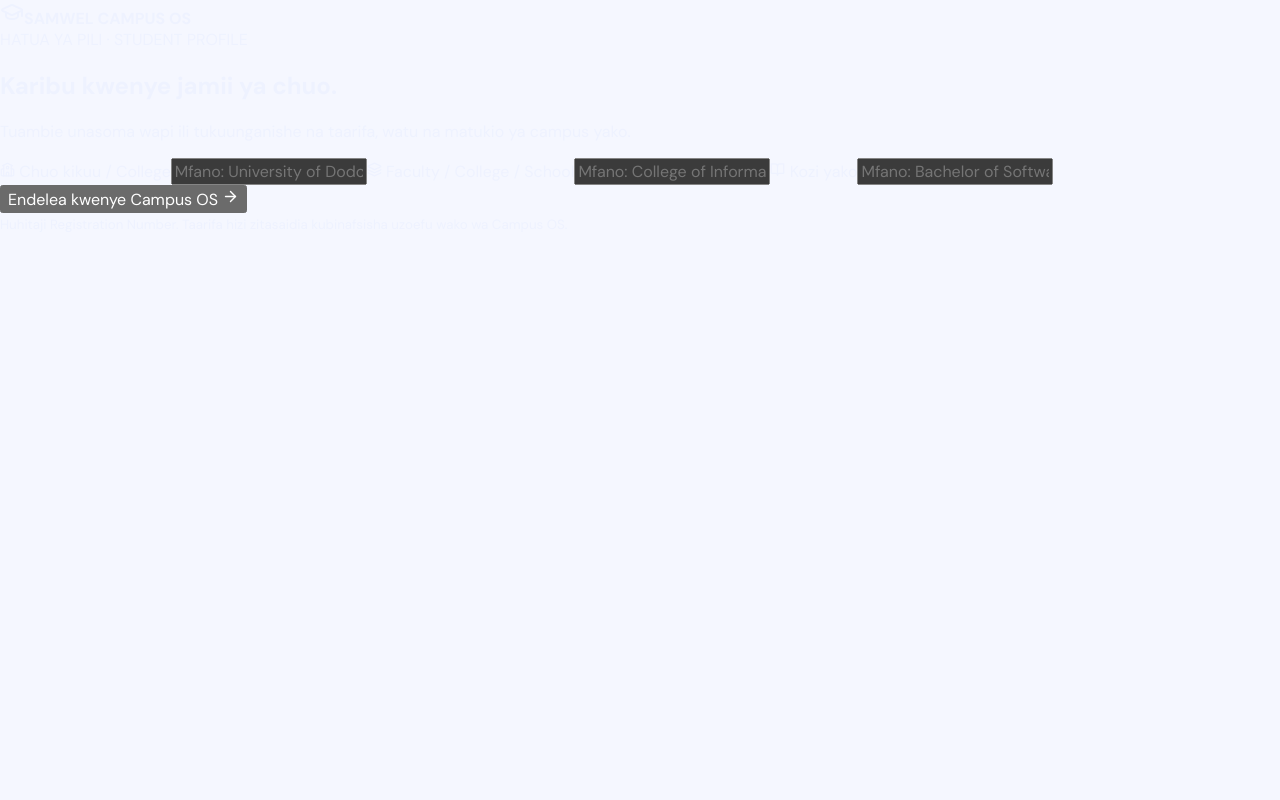
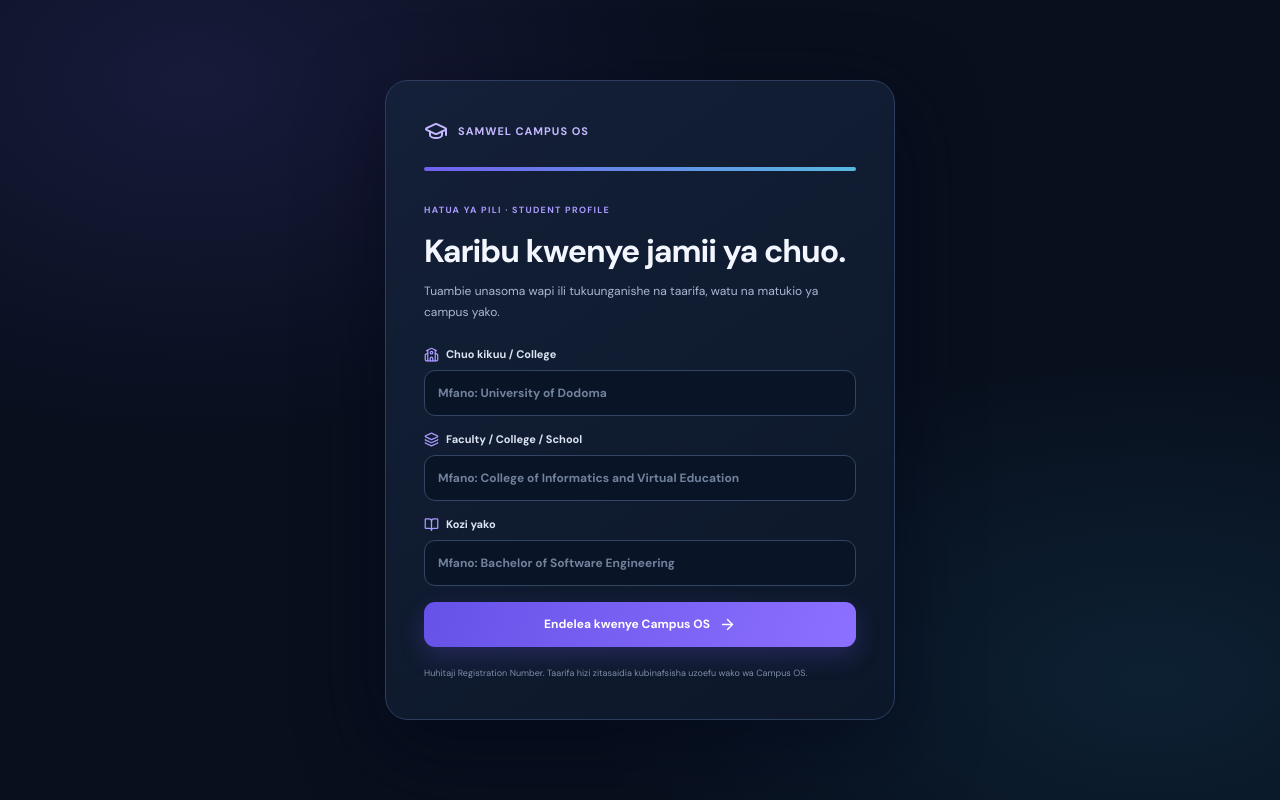
Before and after one commit to NexusEngineer-sam/smartAPP, a Next.js app: page /onboarding in a window 1280 px wide. Built offline with nearby package versions, Linux system fonts and the light colour scheme.

Commit message:
Style app splash and student onboarding

```diff
--- a/app/globals.css
+++ b/app/globals.css
@@ -653,3 +653,24 @@ body {
 
 /* Center the campus news/announcements panel instead of pinning it to one side. */
 .content-grid>#updates{grid-column:1/-1;width:min(100%,760px);justify-self:center}
+
+
+/* Global animated launch screen */
+.campus-launch-splash{position:fixed;inset:0;z-index:99999;display:flex;flex-direction:column;align-items:center;justify-content:center;background:radial-gradient(ellipse at 50% 38%,#253b72 0%,#111b35 42%,#070d1a 100%);color:#f7f8ff;animation:launchFadeIn .35s ease both}
+.launch-brand-mark{width:66px;height:66px;border-radius:21px;display:grid;place-items:center;color:#e4dcff;background:linear-gradient(145deg,#7862f3,#3c8fdb);box-shadow:0 12px 42px #7162f477;animation:launchMark .8s cubic-bezier(.2,.8,.2,1) both}
+.launch-brand-name{margin-top:19px;font-size:18px;letter-spacing:2px;font-weight:500}.launch-brand-name b{font-weight:900;color:#b6aaff}
+.campus-launch-splash p{margin:10px 0 22px;color:#aab8d4;font-size:11px;letter-spacing:.4px}
+.launch-dots{display:flex;gap:7px}.launch-dots i{width:7px;height:7px;border-radius:50%;background:#a99aff;animation:launchDot 850ms ease-in-out infinite}.launch-dots i:nth-child(2){animation-delay:140ms}.launch-dots i:nth-child(3){animation-delay:280ms}
+@keyframes launchDot{0%,80%,100%{opacity:.3;transform:translateY(0) scale(.75)}40%{opacity:1;transform:translateY(-7px) scale(1.15)}}
+@keyframes launchMark{from{opacity:0;transform:translateY(13px) scale(.8)}to{opacity:1;transform:translateY(0) scale(1)}}
+@keyframes launchFadeIn{from{opacity:0}to{opacity:1}}
+@media(prefers-reduced-motion:reduce){.campus-launch-splash *{animation:none!important}}
+/* Student onboarding */
+.onboarding-shell{min-height:100dvh;display:grid;place-items:center;padding:24px;background:radial-gradient(ellipse at 15% 10%,#6551ca2b,transparent 35%),radial-gradient(ellipse at 90% 85%,#2d9acb20,transparent 35%),#080f1d;color:#f4f6ff}
+.onboarding-card{width:min(100%,510px);padding:clamp(22px,5vw,38px);border:1px solid #2d3d5d;border-radius:23px;background:linear-gradient(145deg,#142039f5,#0d1729f5);box-shadow:0 25px 80px #02061780}
+.onboarding-logo{display:flex;align-items:center;gap:10px;color:#c4b8ff;font-size:11px;letter-spacing:1px}.onboarding-progress{height:4px;border-radius:5px;background:#293752;margin:24px 0 26px;overflow:hidden}.onboarding-progress span{display:block;width:100%;height:100%;background:linear-gradient(90deg,#7160ef,#57b9df)}
+.onboarding-kicker{font-size:9px;font-weight:900;letter-spacing:1.3px;color:#a99aff}.onboarding-card h1{font-size:clamp(25px,5vw,32px);letter-spacing:-1px;margin:12px 0 9px}.onboarding-intro{font-size:12px;line-height:1.8;color:#aab8d1;margin:0 0 23px}
+.onboarding-form{display:grid;gap:16px}.onboarding-form label{display:grid;gap:8px;color:#dce4f4;font-size:11px;font-weight:750}.onboarding-form label span{display:flex;align-items:center;gap:7px}.onboarding-form label span svg{color:#a99aff}
+.onboarding-form input{width:100%;box-sizing:border-box;padding:14px 13px;border:1px solid #344563;border-radius:11px;background:#091426;color:#f6f7ff;font:inherit;font-size:12px;outline:none}.onboarding-form input:focus{border-color:#9280ff;box-shadow:0 0 0 3px #9280ff20}.onboarding-form input::placeholder{color:#72819c}
+.onboarding-form button{display:flex;align-items:center;justify-content:center;gap:9px;border:0;border-radius:11px;padding:14px;background:linear-gradient(110deg,#6652e8,#8d70ff);color:#fff;font-weight:850;font-size:12px;cursor:pointer;box-shadow:0 9px 24px #7258ef3d}.onboarding-form button:disabled{opacity:.6;cursor:wait}
+.onboarding-error{margin:0;color:#ff9eae;background:#3b1c2b;padding:10px;border-radius:8px;font-size:11px}.onboarding-note{display:block;margin-top:19px;color:#7f8da7;font-size:9px;line-height:1.7}
```
